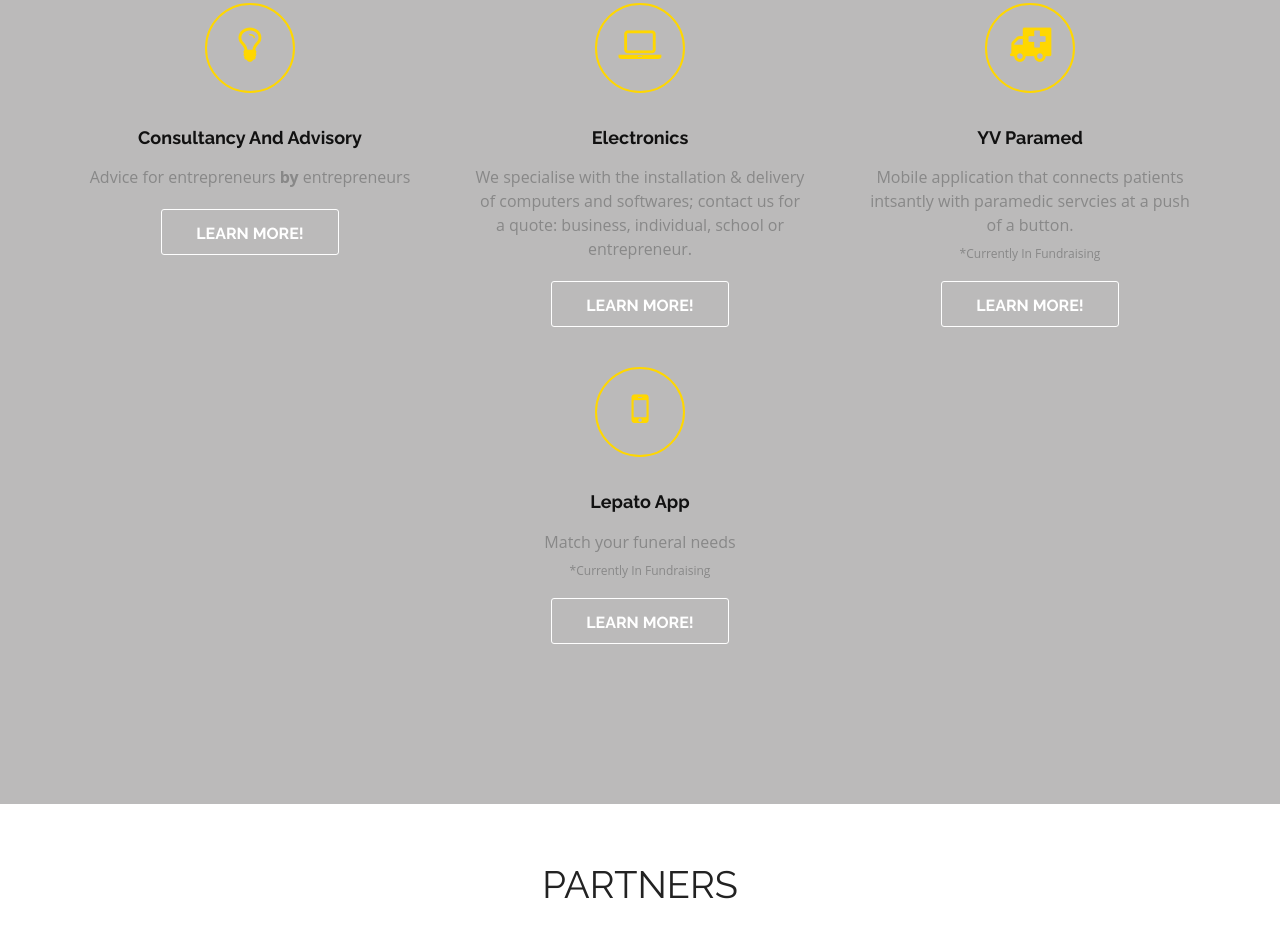
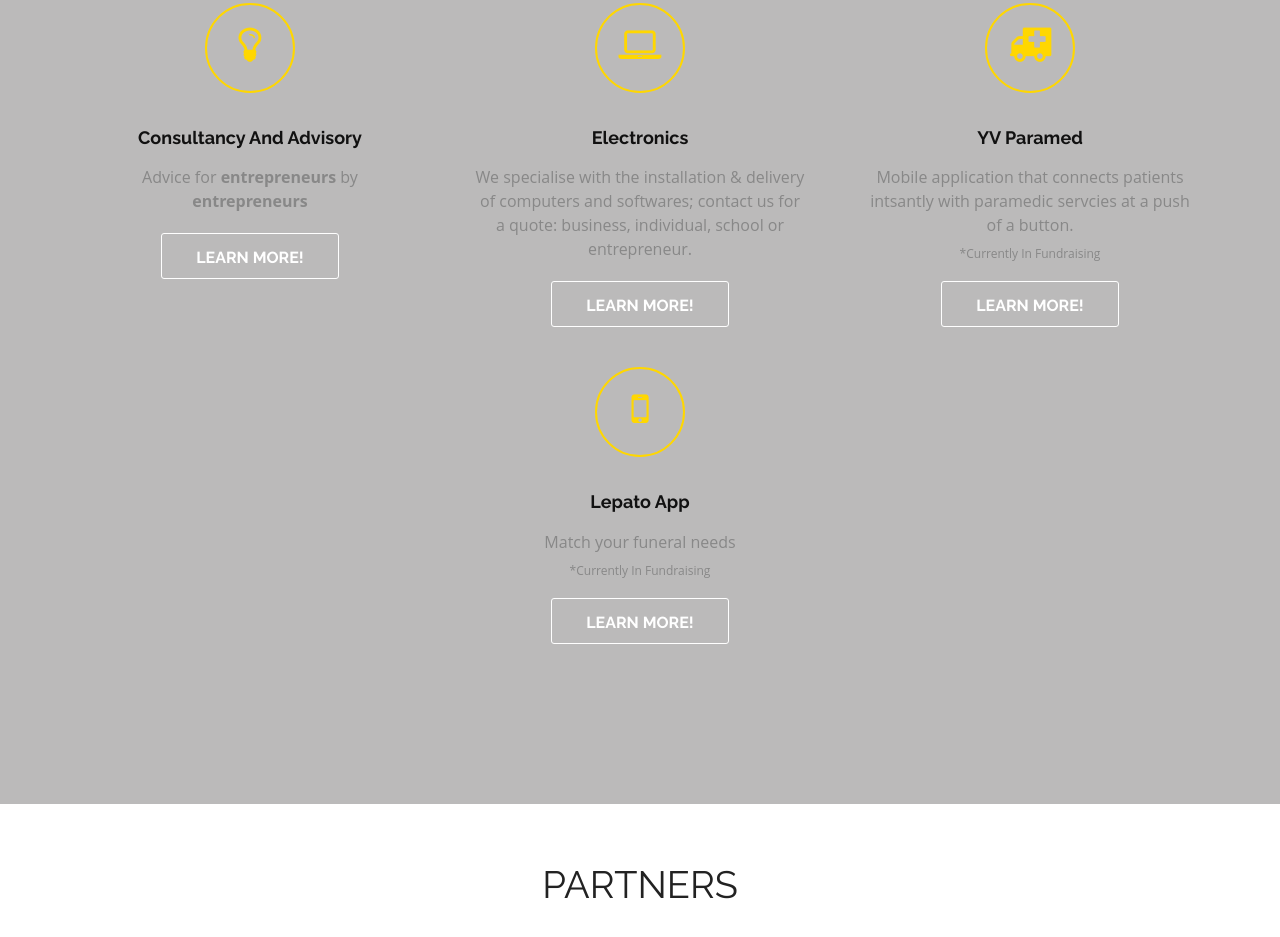
Before and after one commit to K-Ferris/zbSite, a plain HTML site: page index.html in a window 1280 px wide. Shown: the part 1950-2887 px from the top of the page. Drawn offline with nearby package versions, Linux system fonts and the light colour scheme.

Commit message:
Update index.html

```diff
--- a/index.html
+++ b/index.html
@@ -145,7 +145,7 @@
           <div class="service_block">
             <div class="service_icon delay-03s animated wow  zoomIn"> <span><i class="fa fa-lightbulb-o"></i></span> </div>
             <h3 class="animated fadeInUp wow">Consultancy And Advisory</h3>
-            <p class="animated fadeInDown wow">Advice for entrepreneurs <strong>by</strong> entrepreneurs</p>
+            <p class="animated fadeInDown wow">Advice for <strong>entrepreneurs</strong> by <strong>entrepreneurs</strong></p>
             <br>
             <button class = "LearnMoreBTN" onclick="location.href='Consultancy.html'"> Learn More!</button>
             <br>
@@ -455,6 +455,8 @@
         <span class="wow fadeInDown delay-09s">Information Technology (IT) <br> and Business Intern</span>
         <p class="wow fadeInDown delay-09s">I am Extremely motivated graduate with a diploma in systems development, I'm enthusiastic about cinematography, business and I love learning about UI, UX & HCI design.</p>
       </div>
+      <br>
+      <br>
       <div class="team_area">
         <div class="team_box wow fadeInDown delay-09s">
           <div class="team_box_shadow"><a href="javascript:void(0)"></a></div>
```
